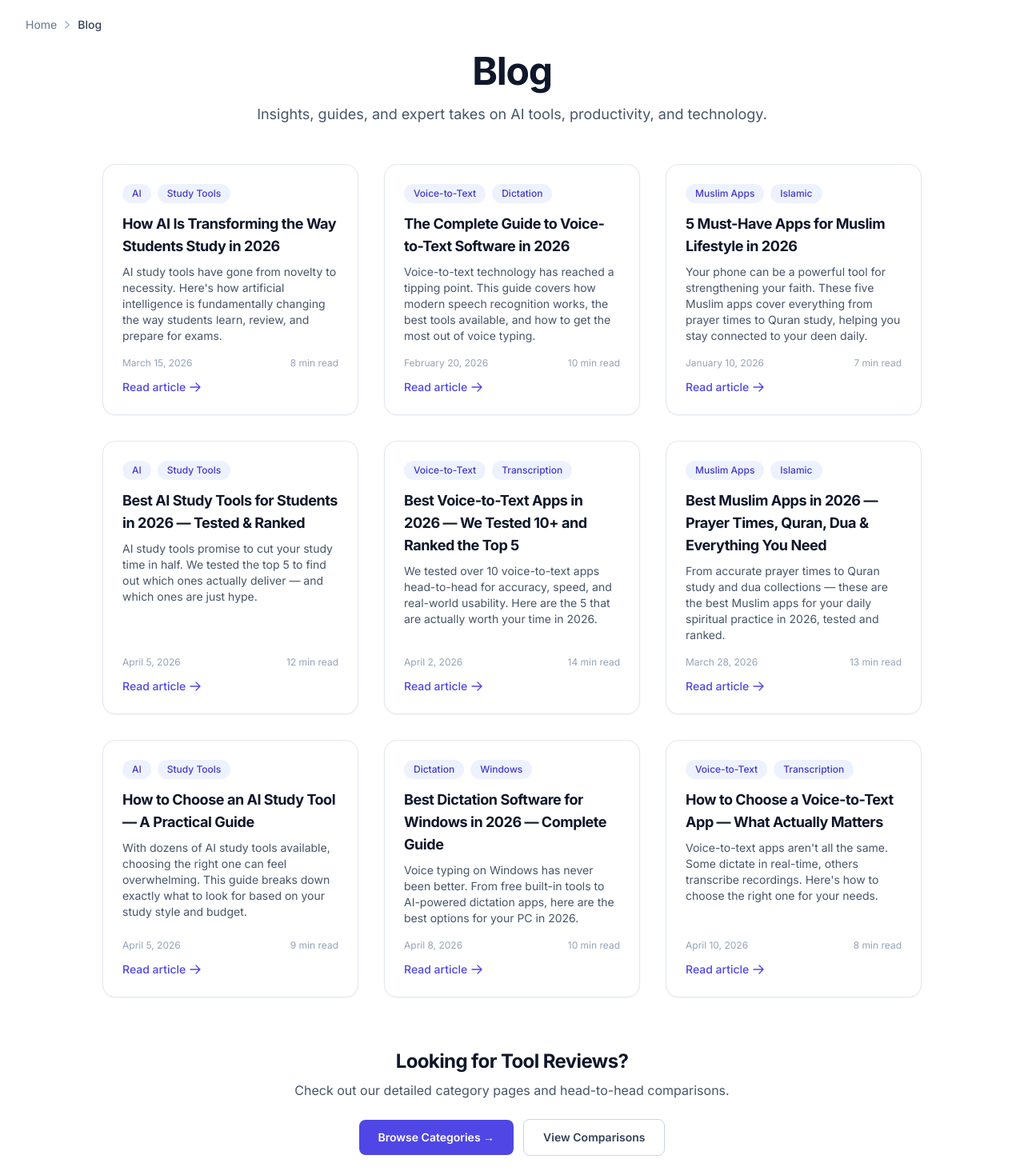
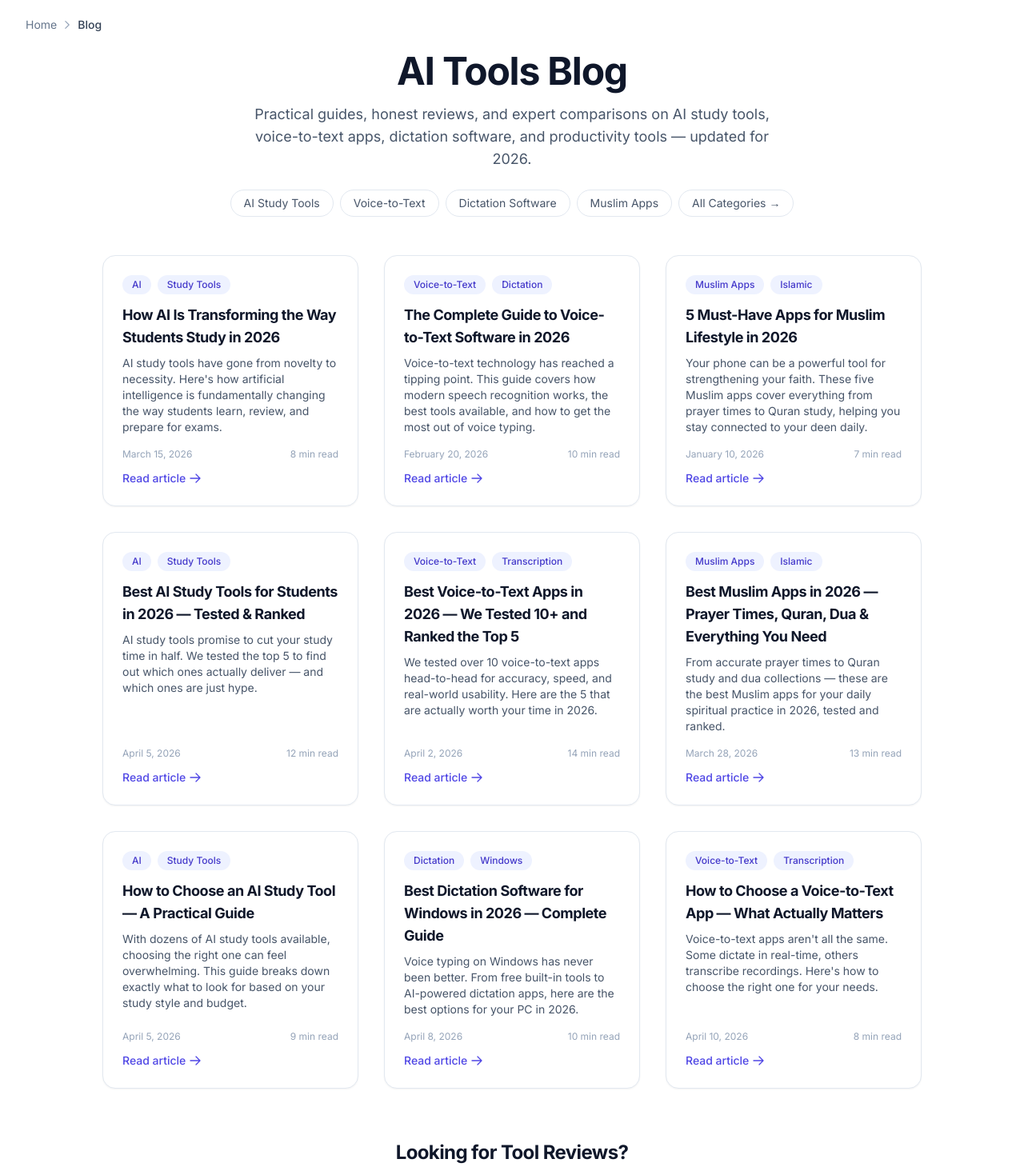
Before and after one commit to AbdullahShareef79/ai-tools-hub, a Next.js app: page /blog in a window 1280 px wide. Shown: the part 140-1609 px from the top of the page at 80% size. Built offline with nearby package versions, Linux system fonts and the light colour scheme.

Commit message:
seo: improve H1s, metadata, internal links, CTAs, quick-jump nav, fix broken blog CTA link

```diff
--- a/src/app/about/page.tsx
+++ b/src/app/about/page.tsx
@@ -5,9 +5,9 @@ import Breadcrumbs from '@/components/Breadcrumbs';
 import { buildMetadata } from '@/lib/metadata';
 
 export const metadata: Metadata = buildMetadata({
-  title: 'About AI Tools Hub',
+  title: 'About AI Tools Hub — How We Review & Who We Are',
   description:
-    'Learn about AI Tools Hub — who we are, how we review tools, and our mission to help you find the best AI tools through honest, transparent reviews and comparisons.',
+    'AI Tools Hub provides honest, hands-on reviews of AI study tools, voice-to-text apps, and dictation software. Learn how we test tools and who builds this site.',
   path: '/about',
 });
 
@@ -37,6 +37,12 @@ export default function AboutPage() {
           <p>
             We don&apos;t write generic listicles. Every tool we review is tested hands-on. Every comparison
             includes real pros and cons — even for tools we&apos;ve built ourselves.
+          </p>
+          <p>
+            Start exploring: <Link href="/best/ai-study-tools">best AI study tools</Link>,{' '}
+            <Link href="/best/voice-to-text-apps">best voice-to-text apps</Link>,{' '}
+            <Link href="/best/dictation-software">best dictation software</Link>, or{' '}
+            <Link href="/categories">all categories</Link>.
           </p>
 
           <h2>How We Review</h2>
@@ -93,6 +99,19 @@ export default function AboutPage() {
             Have questions, feedback, or suggestions? We&apos;d love to hear from you. Visit our{' '}
             <Link href="/contact">contact page</Link> to get in touch.
           </p>
+          <h2>Explore Our Reviews</h2>
+          <p>
+            Browse our <Link href="/categories">full category list</Link>, read{' '}
+            <Link href="/blog">guides and tips on the blog</Link>, or jump straight to our most popular rankings:
+          </p>
+          <ul>
+            <li><Link href="/best/ai-study-tools">Best AI Study Tools</Link></li>
+            <li><Link href="/best/voice-to-text-apps">Best Voice-to-Text Apps</Link></li>
+            <li><Link href="/best/dictation-software">Best Dictation Software</Link></li>
+            <li><Link href="/best/muslim-apps">Best Muslim Apps</Link></li>
+            <li><Link href="/best/ai-note-taking-tools">Best AI Note-Taking Tools</Link></li>
+            <li><Link href="/best/ai-tools-for-college-students">Best AI Tools for College Students</Link></li>
+          </ul>
         </div>
       </article>
     </div>
--- a/src/app/blog/page.tsx
+++ b/src/app/blog/page.tsx
@@ -6,9 +6,9 @@ import { AdPlaceholder } from '@/components/AdSense';
 import { buildMetadata } from '@/lib/metadata';
 
 export const metadata: Metadata = buildMetadata({
-  title: 'Blog',
+  title: 'AI Tools Blog — Reviews, Guides & Comparisons for 2026',
   description:
-    'Read the latest articles on AI tools, study tips, voice-to-text technology, productivity, and more. Expert insights and guides from the AI Tools Hub team.',
+    'Expert guides, honest reviews, and practical tips on AI study tools, voice-to-text apps, dictation software, and more. Updated for 2026.',
   path: '/blog',
 });
 
@@ -18,10 +18,17 @@ export default function BlogIndexPage() {
       <Breadcrumbs items={[{ label: 'Blog' }]} />
 
       <header className="text-center">
-        <h1 className="text-4xl font-bold text-slate-900 md:text-5xl">Blog</h1>
-        <p className="mt-4 text-lg text-slate-600">
-          Insights, guides, and expert takes on AI tools, productivity, and technology.
+        <h1 className="text-4xl font-bold text-slate-900 md:text-5xl">AI Tools Blog</h1>
+        <p className="mt-4 max-w-2xl mx-auto text-lg text-slate-600">
+          Practical guides, honest reviews, and expert comparisons on AI study tools, voice-to-text apps, dictation software, and productivity tools — updated for 2026.
         </p>
+        <div className="mt-6 flex flex-wrap justify-center gap-2 text-sm">
+          <Link href="/best/ai-study-tools" className="rounded-full border border-slate-200 bg-white px-4 py-1.5 text-slate-600 hover:border-primary-300 hover:text-primary-700 transition-colors">AI Study Tools</Link>
+          <Link href="/best/voice-to-text-apps" className="rounded-full border border-slate-200 bg-white px-4 py-1.5 text-slate-600 hover:border-primary-300 hover:text-primary-700 transition-colors">Voice-to-Text</Link>
+          <Link href="/best/dictation-software" className="rounded-full border border-slate-200 bg-white px-4 py-1.5 text-slate-600 hover:border-primary-300 hover:text-primary-700 transition-colors">Dictation Software</Link>
+          <Link href="/best/muslim-apps" className="rounded-full border border-slate-200 bg-white px-4 py-1.5 text-slate-600 hover:border-primary-300 hover:text-primary-700 transition-colors">Muslim Apps</Link>
+          <Link href="/categories" className="rounded-full border border-slate-200 bg-white px-4 py-1.5 text-slate-600 hover:border-primary-300 hover:text-primary-700 transition-colors">All Categories →</Link>
+        </div>
       </header>
 
       <AdPlaceholder label="Ad Placement — Blog Index Top" />
@@ -79,10 +86,10 @@ export default function BlogIndexPage() {
         </p>
         <div className="mt-6 flex flex-col items-center gap-3 sm:flex-row sm:justify-center">
           <Link href="/categories" className="btn-primary">
-            Browse Categories →
+            Browse All Categories →
           </Link>
-          <Link href="/" className="btn-secondary">
-            View Comparisons
+          <Link href="/best/ai-study-tools" className="btn-secondary">
+            See Best AI Study Tools
           </Link>
         </div>
       </div>
--- a/src/app/contact/page.tsx
+++ b/src/app/contact/page.tsx
@@ -7,7 +7,6 @@ export const metadata: Metadata = buildMetadata({
   description:
     'Get in touch with the AI Tools Hub team. Send us your questions, feedback, tool suggestions, or partnership inquiries.',
   path: '/contact',
-  noIndex: true,
 });
 
 export default function ContactPage() {
--- a/src/app/page.tsx
+++ b/src/app/page.tsx
@@ -17,24 +17,24 @@ export default function HomePage() {
       {/* Hero Section */}
       <section className="relative overflow-hidden bg-gradient-to-br from-primary-50 via-white to-accent-50" aria-label="Hero">
         <div className="container-page section-padding text-center">
-          <span className="badge-primary mb-4">Trusted AI Tool Reviews</span>
+          <span className="badge-primary mb-4">Trusted AI Tool Reviews — Updated 2026</span>
           <h1 className="mx-auto max-w-4xl text-balance text-5xl font-extrabold tracking-tight text-slate-900 md:text-6xl lg:text-7xl">
-            Discover the{' '}
+            Find the{' '}
             <span className="bg-gradient-to-r from-primary-600 to-accent-500 bg-clip-text text-transparent">
               Best AI Tools
             </span>{' '}
-            for Every Need
+            — Reviewed &amp; Compared
           </h1>
           <p className="mx-auto mt-6 max-w-2xl text-lg text-slate-600 md:text-xl">
-            Honest reviews, detailed comparisons, and expert recommendations.
-            Find the perfect AI tools for studying, transcription, dictation, and more.
+            Honest, hands-on reviews of AI study tools, voice-to-text apps, dictation software, and more.
+            We test everything so you don&apos;t have to.
           </p>
           <div className="mt-8 flex flex-col items-center justify-center gap-4 sm:flex-row">
-            <Link href="/categories" className="btn-primary text-base">
-              Browse Categories →
+            <Link href="/best/ai-study-tools" className="btn-primary text-base">
+              See Best AI Study Tools →
             </Link>
-            <Link href="/blog" className="btn-secondary text-base">
-              Read Our Blog
+            <Link href="/categories" className="btn-secondary text-base">
+              Browse All Categories
             </Link>
           </div>
 
@@ -90,6 +90,23 @@ export default function HomePage() {
           </div>
         </div>
       </section>
+
+      {/* Quick-jump links */}
+      <section className="border-b border-slate-200 bg-white py-4">
+        <div className="container-page">
+          <div className="flex flex-wrap items-center justify-center gap-3 text-sm">
+            <span className="font-medium text-slate-500">Jump to:</span>
+            <Link href="/best/ai-study-tools" className="rounded-full border border-slate-200 px-4 py-1.5 text-slate-700 hover:border-primary-400 hover:text-primary-700 transition-colors">📚 Best AI Study Tools</Link>
+            <Link href="/best/voice-to-text-apps" className="rounded-full border border-slate-200 px-4 py-1.5 text-slate-700 hover:border-primary-400 hover:text-primary-700 transition-colors">🗣️ Voice-to-Text Apps</Link>
+            <Link href="/best/dictation-software" className="rounded-full border border-slate-200 px-4 py-1.5 text-slate-700 hover:border-primary-400 hover:text-primary-700 transition-colors">🎙️ Dictation Software</Link>
+            <Link href="/best/muslim-apps" className="rounded-full border border-slate-200 px-4 py-1.5 text-slate-700 hover:border-primary-400 hover:text-primary-700 transition-colors">🌙 Muslim Apps</Link>
+            <Link href="/best/ai-note-taking-tools" className="rounded-full border border-slate-200 px-4 py-1.5 text-slate-700 hover:border-primary-400 hover:text-primary-700 transition-colors">📝 AI Note-Taking</Link>
+            <Link href="/best/ai-tools-for-college-students" className="rounded-full border border-slate-200 px-4 py-1.5 text-slate-700 hover:border-primary-400 hover:text-primary-700 transition-colors">🎓 AI for Students</Link>
+          </div>
+        </div>
+      </section>
+
+      {/* Categories Section */}
       <section className="section-padding bg-white">
         <div className="container-page">
           <div className="text-center">
@@ -142,7 +159,7 @@ export default function HomePage() {
           </div>
           <div className="mt-8 text-center">
             <Link href="/categories" className="btn-secondary">
-              View All Categories →
+              See All Categories &amp; Comparisons →
             </Link>
           </div>
         </div>
@@ -338,23 +355,23 @@ export default function HomePage() {
       <section className="section-padding bg-gradient-to-r from-primary-600 to-primary-800">
         <div className="container-page text-center">
           <h2 className="text-3xl font-bold text-white md:text-4xl">
-            Ready to Find Your Perfect AI Tool?
+            Ready to Pick Your Perfect AI Tool?
           </h2>
           <p className="mt-3 text-lg text-primary-100">
-            Browse our categories, read comparisons, and discover the tools that fit your needs.
+            Browse our expert reviews, compare top tools side-by-side, and find exactly what fits your workflow.
           </p>
           <div className="mt-8 flex flex-col items-center justify-center gap-4 sm:flex-row">
             <Link
-              href="/categories"
+              href="/best/ai-study-tools"
               className="inline-flex items-center justify-center rounded-lg bg-white px-6 py-3 text-sm font-semibold text-primary-700 transition-colors hover:bg-primary-50"
             >
-              Browse All Categories
+              See Best AI Study Tools
             </Link>
             <Link
-              href="/blog"
+              href="/categories"
               className="inline-flex items-center justify-center rounded-lg border border-primary-300 px-6 py-3 text-sm font-semibold text-white transition-colors hover:bg-primary-700"
             >
-              Read Our Blog
+              Browse All Categories
             </Link>
           </div>
         </div>
```
Also changed, not shown: src/app/categories/page.tsx (+5 -6 lines).
